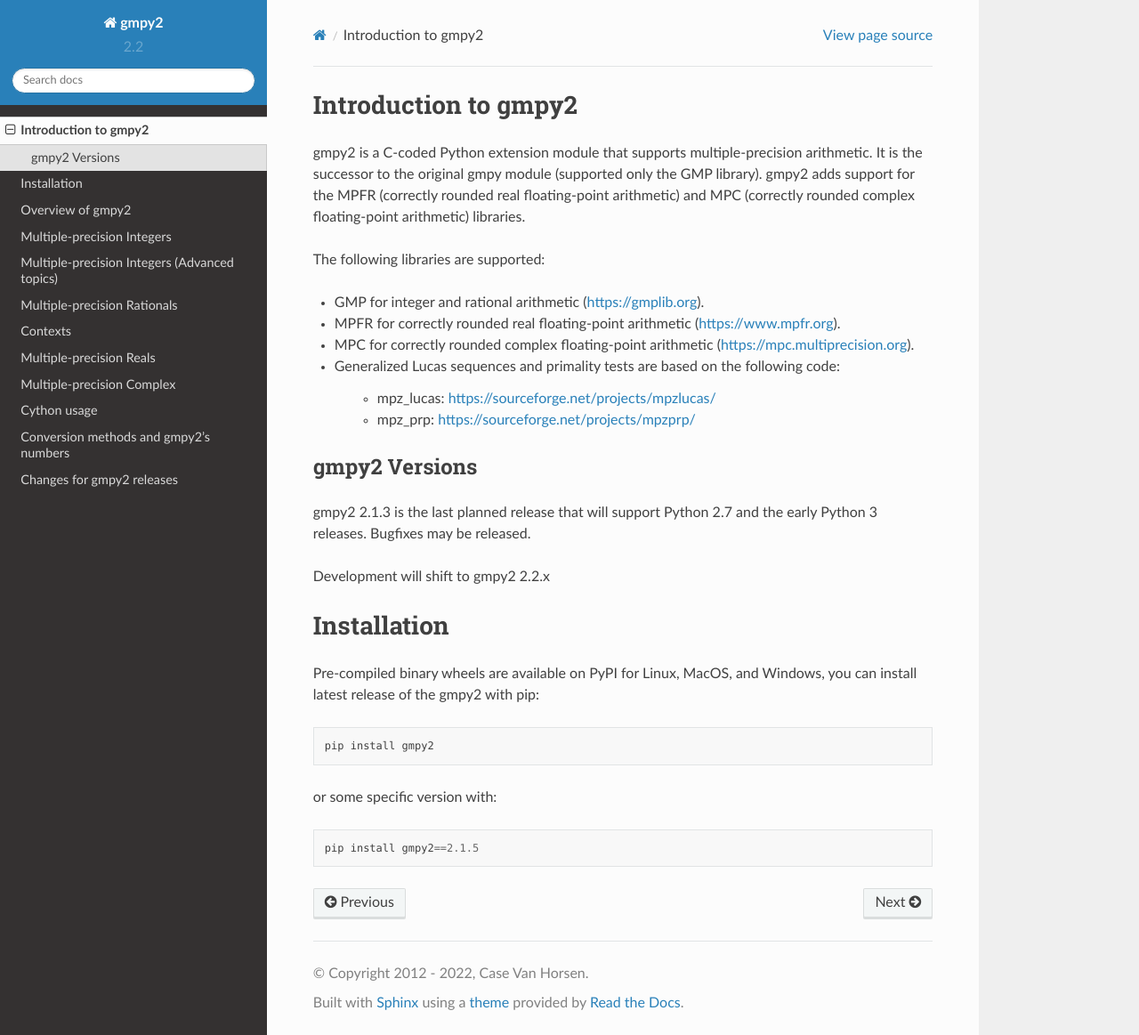
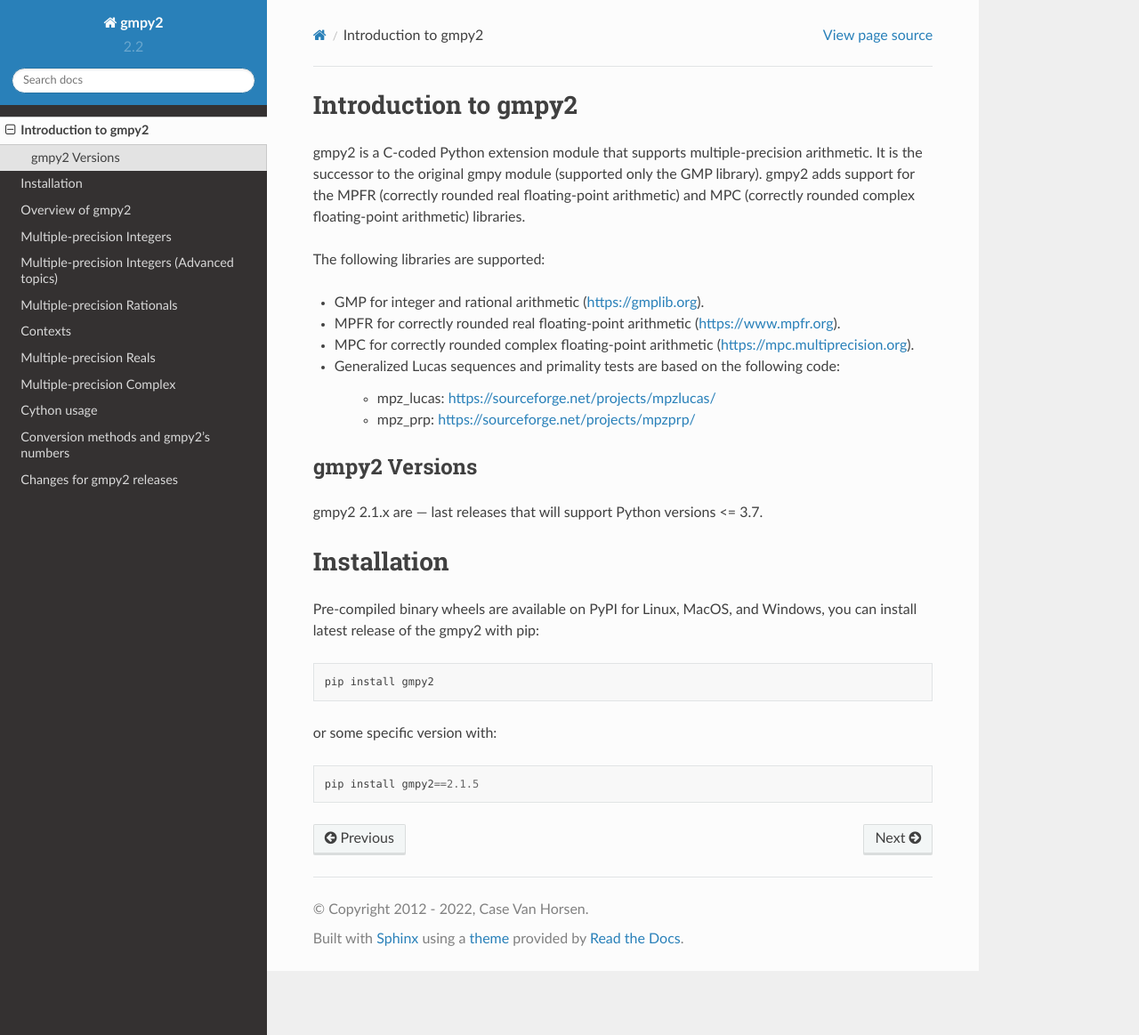
Before and after one commit to aleaxit/gmpy, a Sphinx documentation site: the page built from docs/intro.rst, in a window 1280 px wide and 1163 px high. Shown: the whole window at 89% size. Built offline with Sphinx 7.4.7 and the Read the Docs theme 2.0.0, drawn with Linux system fonts in a browser that asks for light colours; formulas are drawn with MathJax 3.

Commit message:
Update versions info

```diff
--- a/docs/intro.rst
+++ b/docs/intro.rst
@@ -23,10 +23,7 @@
 gmpy2 Versions
 --------------
 
-gmpy2 2.1.3 is the last planned release that will support Python 2.7 and the
-early Python 3 releases. Bugfixes may be released.
-
-Development will shift to gmpy2 2.2.x
+gmpy2 2.1.x are --- last releases that will support Python versions <= 3.7.
 
 Installation
 ============
```
